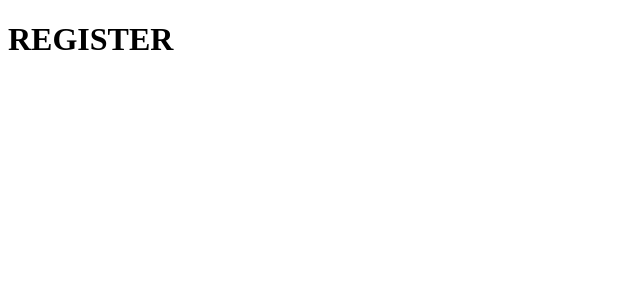
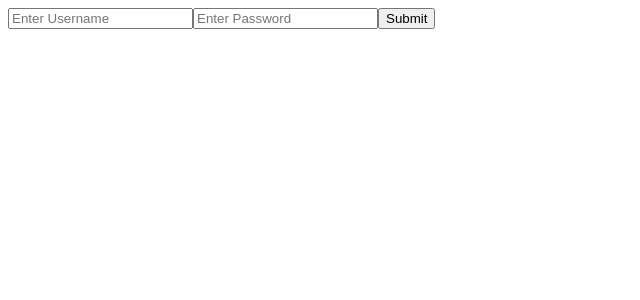
Before and after one commit to JacobCunico/my-strangers-things, a React (Create React App) app: page / in a window 1280 px wide. Shown: the top 300 px of the page, without its empty margins (0-640 px from the left). Built offline with nearby package versions, Linux system fonts and the light colour scheme.

Commit message:
register form inputs setup

```diff
--- a/src/componenets/Register.js
+++ b/src/componenets/Register.js
@@ -1,8 +1,25 @@
-import React from "react";
+import React, { useState } from "react";
 
 function Register() {
+    const [username, setUsername] = useState('');
+    const [password, setPassword] = useState('');
+
+    console.log(username, password)
+
     return (
-        <h1>REGISTER</h1>
+        <form>
+            <input
+                type='text'
+                placeholder='Enter Username'
+                onChange={(event) => setUsername(event.target.value)}
+            />
+            <input
+                type='password'
+                placeholder='Enter Password'
+                onChange={(event) => setPassword(event.target.value)}
+            />
+            <button type='submit'>Submit</button>
+        </form>
     )
 }
 
```
